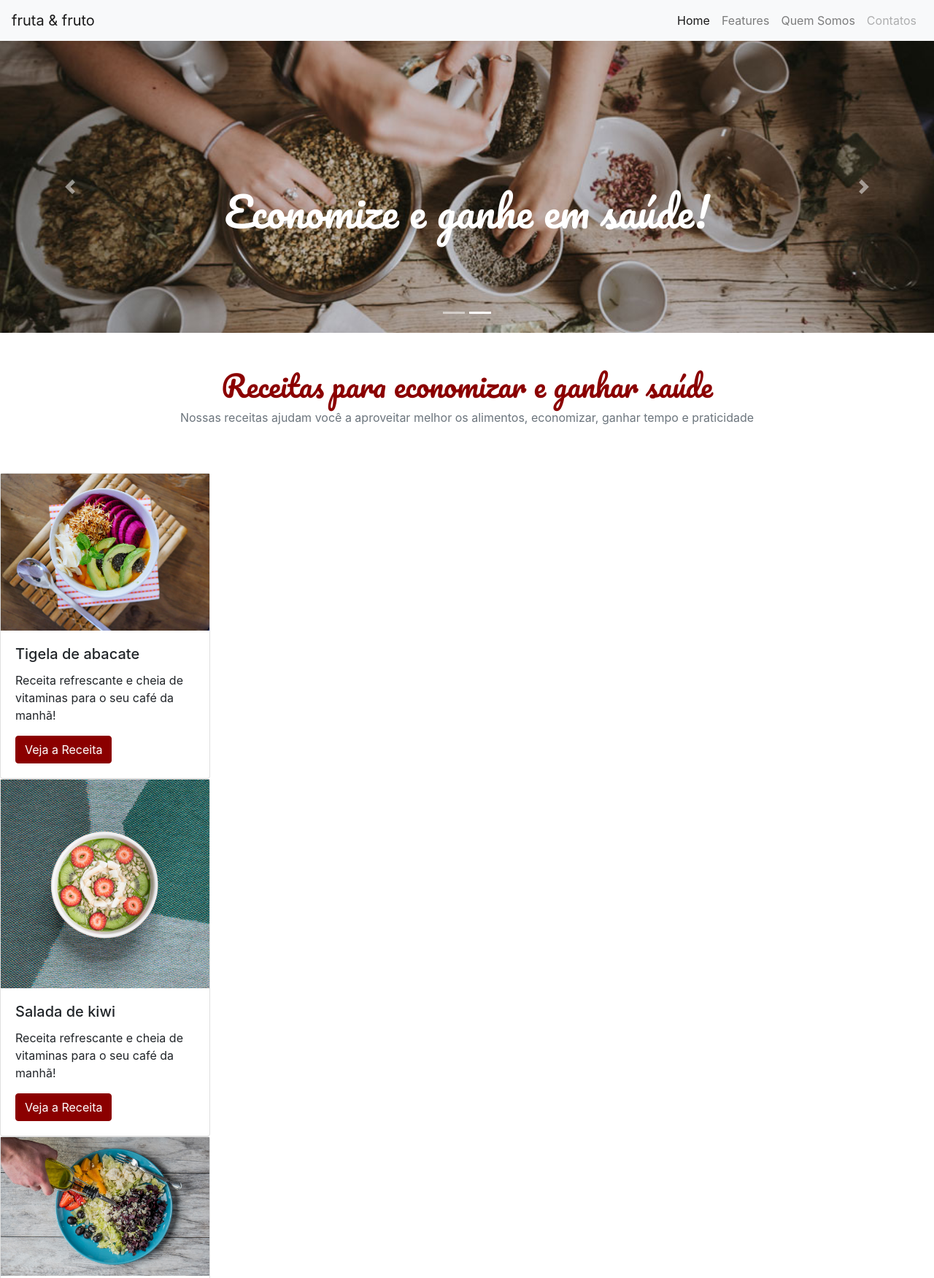
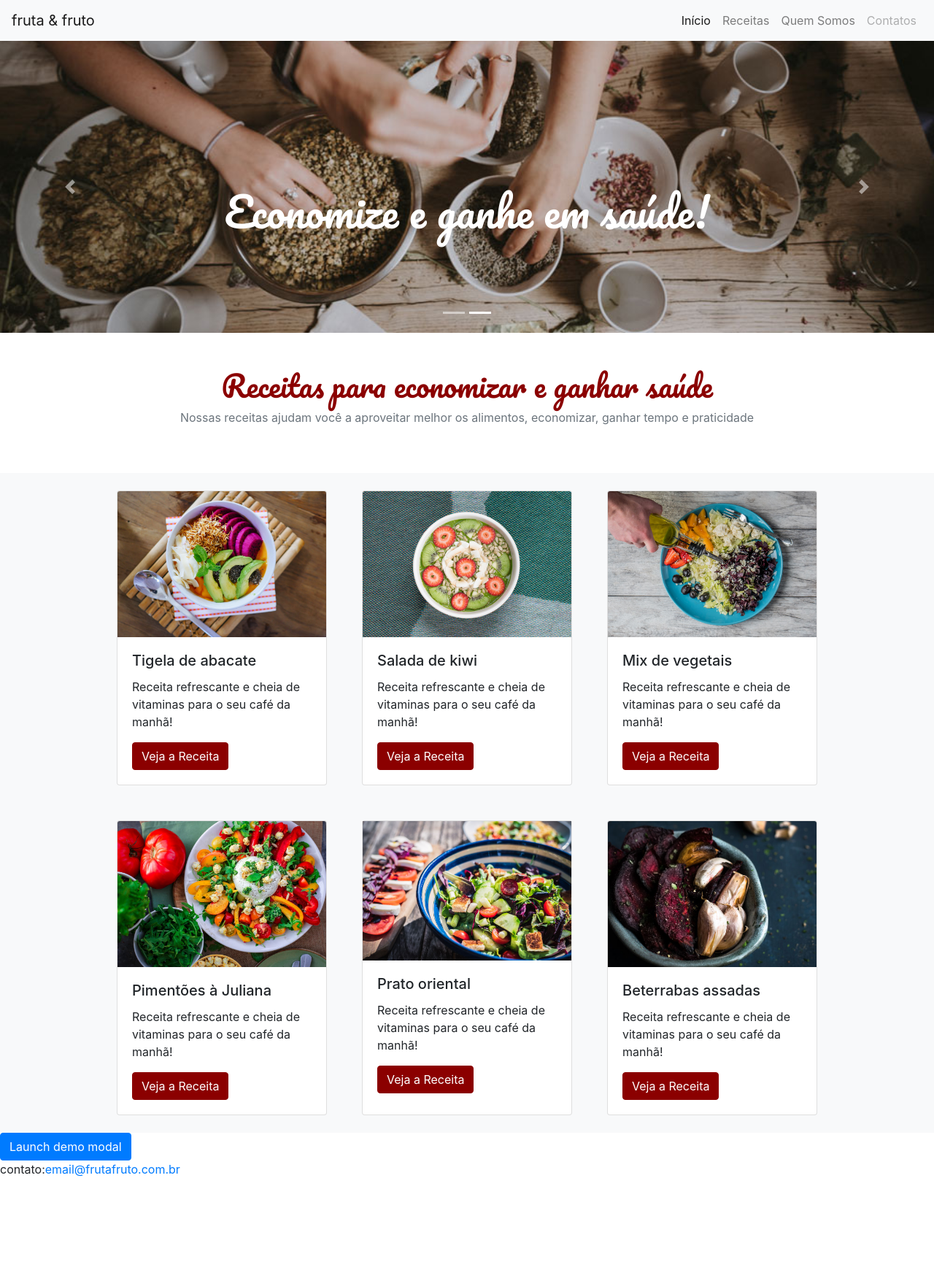
Before and after one commit to kakcruz/Alura-bootsrap, a plain HTML site: page index.html in a window 1280 px wide. Shown: the top 1751 px of the page at 73% size. After the commit the page ends 1630 px from the top, so only its background shows below. Drawn offline with nearby package versions, Linux system fonts and the light colour scheme.

Commit message:
progress 80%

```diff
--- a/index.html
+++ b/index.html
@@ -14,7 +14,7 @@
 </head>
 
 <body>
-
+  <header>
     <nav class="navbar navbar-expand-lg navbar-light bg-light ">
       <a class="navbar-brand" href="#">fruta & fruto</a>
       <button class="navbar-toggler" type="button" data-toggle="collapse" data-target="#navbarNavAltMarkup"
@@ -22,19 +22,19 @@
         <span class="navbar-toggler-icon"></span>
       </button>
       <div class="collapse navbar-collapse justify-content-end" id="navbarNavAltMarkup">
-      <div class="navbar-nav">
-        <a class="nav-link active" href="#">Home <span class="sr-only">(current)</span></a>
-        <a class="nav-link" href="#">Features</a>
-        <a class="nav-link" href="#">Quem Somos</a>
-        <a class="nav-link disabled">Contatos</a>
-      </div>
+        <ul class="navbar-nav">
+          <li><a class="nav-link active" href="#">Início<span class="sr-only">(current)</span></a></li>
+          <li></li><a class="nav-link" href="#">Receitas</a></li>
+          <li></li><a class="nav-link" href="#">Quem Somos</a></li>
+          <li></li><a class="nav-link disabled">Contatos</a></li>
+        </ul>
       </div>
     </nav>
-
-  <title>fruta & fruto</title>
+  </header>
 
 
-  <div id="carouselExampleCaptions" class="carousel slide" data-ride="carousel" data-interval="3000">
+<main>
+  <section id="carouselExampleCaptions" class="carousel slide" data-ride="carousel" data-interval="3000">
     <ol class="carousel-indicators">
       <li data-target="#carouselExampleCaptions" data-slide-to="0" class="active"></li>
       <li data-target="#carouselExampleCaptions" data-slide-to="1"></li>
@@ -61,65 +61,101 @@
       <span class="carousel-control-next-icon" aria-hidden="true"></span>
       <span class="sr-only">Next</span>
     </button>
-  </div>
+  </section>
 
+  <section id="titulos">
     <h1 class="text-center fonte-titulo cor-especial pt-5">Receitas para economizar e ganhar saúde</h1>
     <p class="text-center text-secondary pb-5">Nossas receitas ajudam você a aproveitar melhor os alimentos, economizar,
      ganhar tempo e praticidade</p>
+  </section>
 
-  <div class="card" style="width: 18rem;">
-    <img src="src/img/receita-abacate.jpg" alt="tigela com salada de abacate, vista superior">
+  <section class="container-fluid bg-light" id="receitas">
+    <div class="row justify-content-center">
+  <article class="card card-largura p-0 m-4">
+    <img src="src/img/receita-abacate.jpg" alt="tigela com salada de abacate, vista superior" class="card-img-top card-posicao-imagem">
     <div class="card-body">
       <h5 class="card-title">Tigela de abacate</h5>
       <p class="card-text">Receita refrescante e cheia de vitaminas para o seu café da manhã!</p>
       <a href="#" class="btn botao-cor-especial">Veja a Receita</a>
     </div>
-  </div>
+  </article>
 
-  <div class="card" style="width: 18rem;">
-    <img src="src/img/receita-kiwi.jpg" alt="tigela com salada de abacate, vista superior">
+  <article class="card card-largura p-0 m-4">
+    <img src="src/img/receita-kiwi.jpg" alt="tigela com salada de abacate, vista superior" class="card-img-top card-posicao-imagem">
     <div class="card-body">
       <h5 class="card-title">Salada de kiwi</h5>
       <p class="card-text">Receita refrescante e cheia de vitaminas para o seu café da manhã!</p>
       <a href="#" class="btn botao-cor-especial">Veja a Receita</a>
     </div>
-  </div>
+  </article>
 
-  <div class="card" style="width: 18rem;">
-    <img src="src/img/receita-mix.jpg" alt="prato com mix de vegetais e mão de pessoa adicionando azeite, vista superior">
+  <article class="card card-largura p-0 m-4">
+    <img src="src/img/receita-mix.jpg" alt="prato com mix de vegetais e mão de pessoa adicionando azeite, vista superior" class="card-img-top card-posicao-imagem">
     <div class="card-body">
       <h5 class="card-title">Mix de vegetais</h5>
       <p class="card-text">Receita refrescante e cheia de vitaminas para o seu café da manhã!</p>
       <a href="#" class="btn botao-cor-especial">Veja a Receita</a>
     </div>
-  </div>
+  </article>
 
-  <div class="card" style="width: 18rem;">
-    <img src="src/img/receita-pimentoes.jpg">
+  <article class="card card-largura p-0 m-4">
+    <img src="src/img/receita-pimentoes.jpg" class="card-img-top card-posicao-imagem">
     <div class="card-body">
       <h5 class="card-title">Pimentões à Juliana</h5>
       <p class="card-text">Receita refrescante e cheia de vitaminas para o seu café da manhã!</p>
       <a href="#" class="btn botao-cor-especial">Veja a Receita</a>
     </div>
-  </div>
+  </article>
 
-  <div class="card" style="width: 18rem;">
+  <article class="card card-largura p-0 m-4" class="card-img-top card-posicao-imagem">
     <img src="src/img/receita-oriental.jpg">
     <div class="card-body">
       <h5 class="card-title">Prato oriental</h5>
       <p class="card-text">Receita refrescante e cheia de vitaminas para o seu café da manhã!</p>
       <a href="#" class="btn botao-cor-especial">Veja a Receita</a>
     </div>
-  </div>
+  </article>
 
-  <div class="card" style="width: 18rem;">
-    <img src="src/img/receita-beterrabas.jpg">
+  <article class="card card-largura p-0 m-4">
+    <img src="src/img/receita-beterrabas.jpg" class="card-img-top card-posicao-imagem img-beterraba">
     <div class="card-body">
       <h5 class="card-title">Beterrabas assadas</h5>
       <p class="card-text">Receita refrescante e cheia de vitaminas para o seu café da manhã!</p>
       <a href="#" class="btn botao-cor-especial">Veja a Receita</a>
     </div>
+  </article>
 </div>
+</section>
+
+<section id="modal">
+  <!-- Button trigger modal -->
+<button type="button" class="btn btn-primary" data-toggle="modal" data-target="#exampleModal">
+  Launch demo modal
+</button>
+
+<!-- Modal -->
+<div class="modal fade" id="exampleModal" tabindex="-1" aria-labelledby="exampleModalLabel" aria-hidden="true">
+  <div class="modal-dialog">
+    <div class="modal-content">
+      <div class="modal-header">
+        <h5 class="modal-title" id="exampleModalLabel">Modal title</h5>
+        <button type="button" class="close" data-dismiss="modal" aria-label="Close">
+          <span aria-hidden="true">&times;</span>
+        </button>
+      </div>
+      <div class="modal-body">
+        ...
+      </div>
+      <div class="modal-footer">
+        <button type="button" class="btn btn-secondary" data-dismiss="modal">Close</button>
+        <button type="button" class="btn btn-primary">Save changes</button>
+      </div>
+    </div>
+  </div>
+</div>
+
+</section>
+  </main>
 
 
 
--- a/src/style.css
+++ b/src/style.css
@@ -18,3 +18,16 @@
     border-color: darkred !important;
     color: white !important;
 }
+
+.card-posicao-imagem{
+    object-fit: cover;
+    height: 200px;
+}
+
+.img-beterraba{
+    object-position: 0% 78%;
+}
+
+.card-largura{
+    max-width: 18rem;
+}
```
Lines whose indentation alone changed are shown as unchanged.
